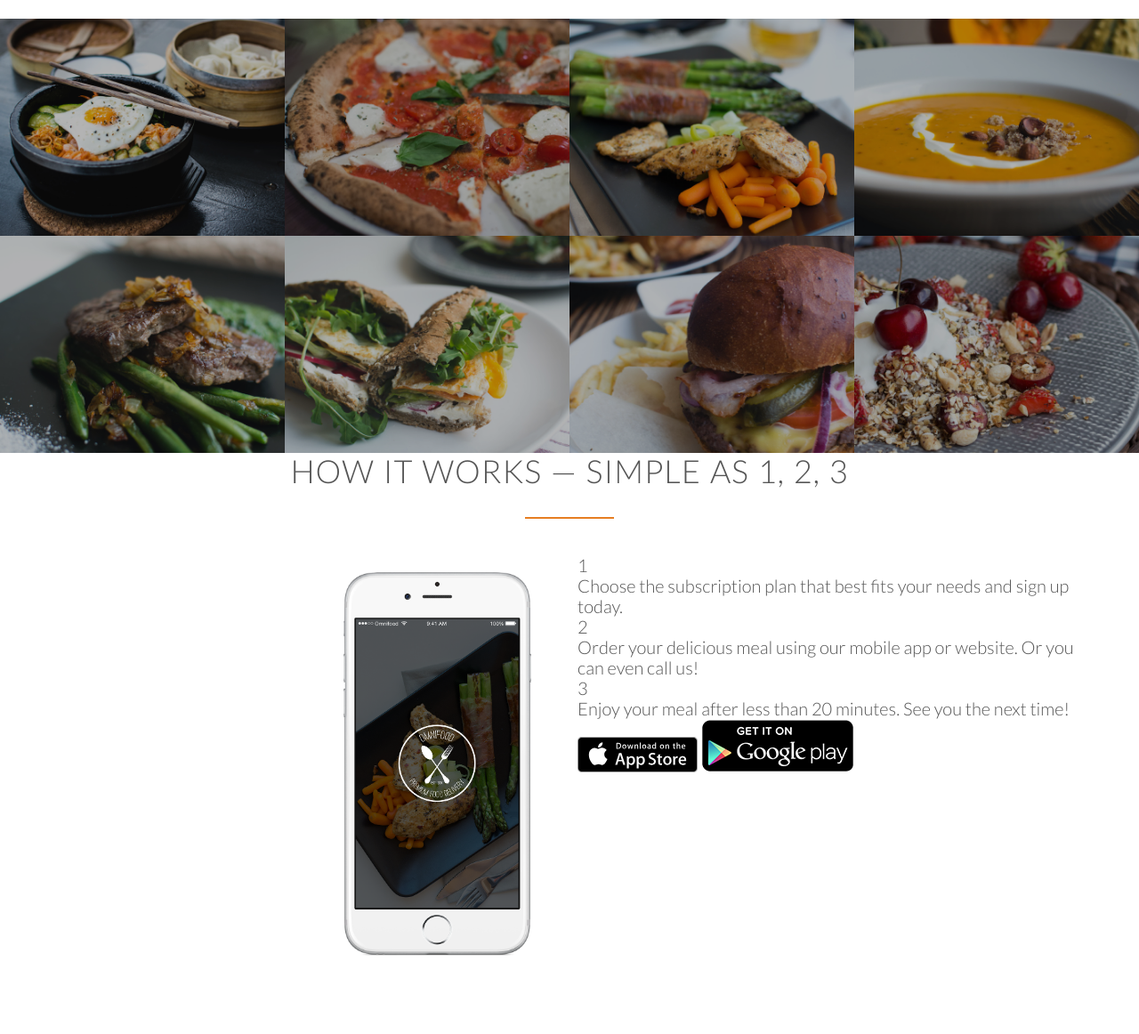
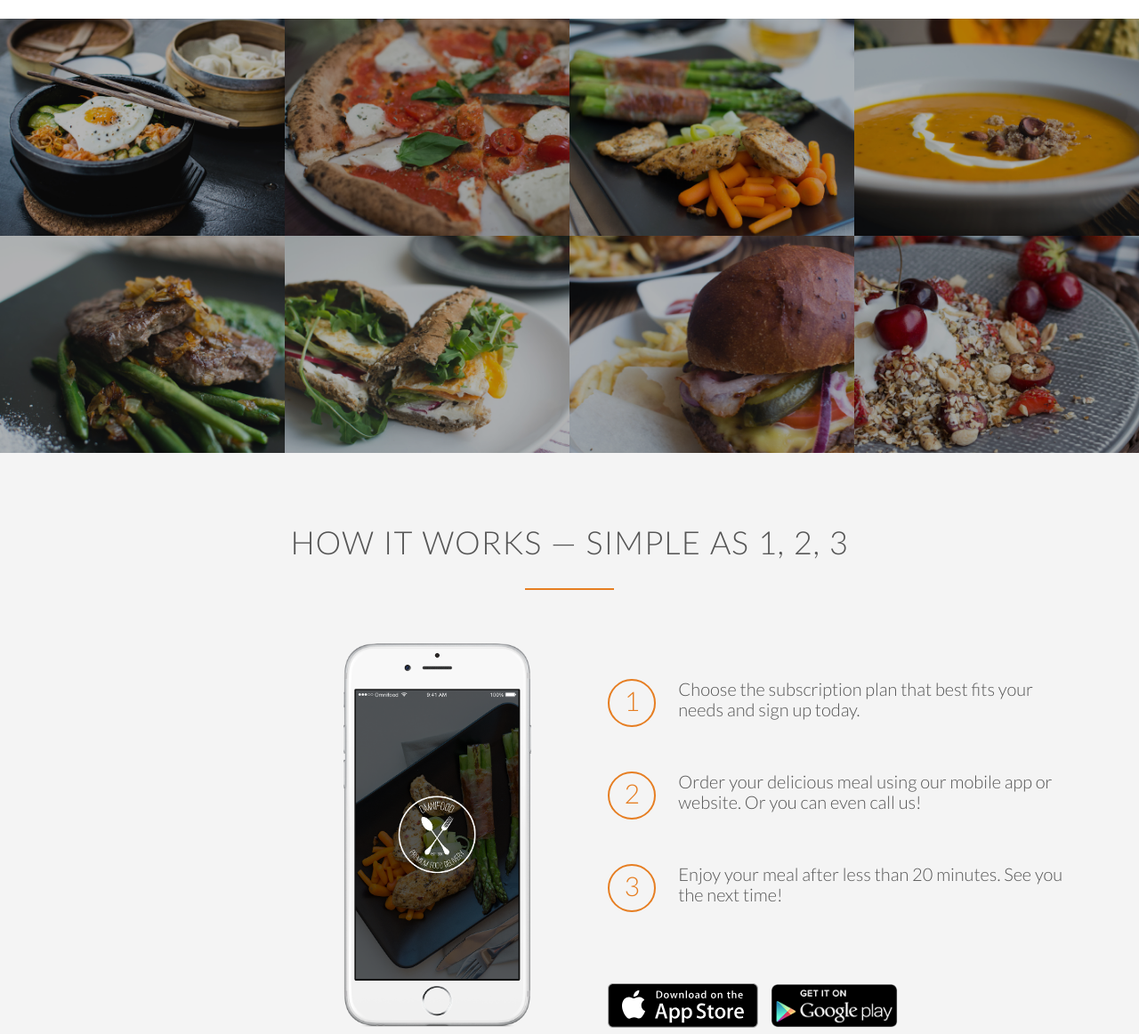
Before and after one commit to ErickDJensen/omnifood, a plain HTML site: page index.html in a window 1280 px wide. Shown: the part 1489-2651 px from the top of the page at 89% size. Drawn offline with Linux system fonts and the light colour scheme; files whose address does not match are found by name.

Commit message:
complete how it works section

```diff
--- a/index.html
+++ b/index.html
@@ -58,7 +58,7 @@
         </div>
     </section>
     <section class="section-meals">
-        <ul class="meals-showcase">
+        <ul class="meals-showcase clearfix">
             <li>
                 <figure class="meal-photo">
                     <img src="resources/img/1.jpg" alt="Korean bibimbap with egg and vegetables">
@@ -80,7 +80,7 @@
                 </figure>
             </li>
         </ul>
-        <ul class="meals-showcase">
+        <ul class="meals-showcase clearfix">
             <li>
                 <figure class="meal-photo">
                     <img src="resources/img/5.jpg" alt="Paleo beef steak with vegetables">
@@ -103,27 +103,28 @@
             </li>
         </ul>
     </section>
-    <section class="section-steps">
+    <section class="section-steps" id="works">
         <div class="row">
             <h2>How it works &mdash; Simple as 1, 2, 3</h2>
         </div>
         <div class="row">
             <div class="col span-1-of-2 steps-box">
-                <img src="resources/img/app-iPhone.png" alt="Omnifood app on iPhone" class="app-screen">
+                <img src="resources/img/app-iPhone.png" alt="Omnifood app on iPhone" class="app-screen js--wp-2">
             </div>
-            <div class="col span-1-of-2">
-                <div class="works-step">
+            <div class="col span-1-of-2 steps-box">
+                <div class="works-step clearfix">
                     <div>1</div>
                     <p>Choose the subscription plan that best fits your needs and sign up today.</p>
                 </div>
-                <div class="works-step">
+                <div class="works-step clearfix">
                     <div>2</div>
                     <p>Order your delicious meal using our mobile app or website. Or you can even call us!</p>
                 </div>
-                <div class="works-step">
+                <div class="works-step clearfix">
                     <div>3</div>
                     <p>Enjoy your meal after less than 20 minutes. See you the next time!</p>
                 </div>
+
                 <a href="#" class="btn-app"><img src="resources/img/download-app.svg" alt="App Store Button"></a>
                 <a href="#" class="btn-app"><img src="resources/img/download-app-android.png" alt="Play Store Button"></a>
             </div>
--- a/resources/css/style.css
+++ b/resources/css/style.css
@@ -20,6 +20,15 @@ html {
     font-weight: 300;
     font-size: 20px;
     text-rendering: optimizeLegibility;
+}
+
+.clearfix {zoom: 1}
+.clearfix:after {
+    content: '.';
+    clear: both;
+    display: block;
+    height: 0;
+    visibility: hidden;
 }
 
 /*----------------------------*/
@@ -244,19 +253,56 @@ header {
 /*----------------------------*/
 /*HOW IT WORKS*/
 /*----------------------------*/
-.steps-box {
-    margin-top: 30px;
+.section-steps {
+    background-color: #f4f4f4;
 }
 
 .steps-box:first-child {
     text-align: right;
     padding-right: 3%;
+    margin-top: 30px;
+
 }
 
 .steps-box:last-child {
+    text-align: left;
     padding-left: 3%;
+    margin-top: 70px;
 }
 
 .app-screen {
     width: 40%;
 }
+
+.works-step {
+    margin-bottom: 50px;
+}
+
+.works-step:last-of-type {
+    margin-bottom: 80px;
+}
+
+.works-step div {
+    color: #e67e22;
+    font-size: 150%;
+    height: 54px;
+    width: 54px;
+    border: 2px solid #e67e22;
+    border-radius: 50%;
+    display: inline-block;
+    text-align: center;
+    margin-right: 25px;
+    float: left;
+    padding: 5px;
+}
+
+.btn-app:link,
+.btn-app:visited {
+    border: 0;
+}
+
+.btn-app img {
+    height: 50px;
+    width: auto;
+    margin-right: 10px;
+}
```
